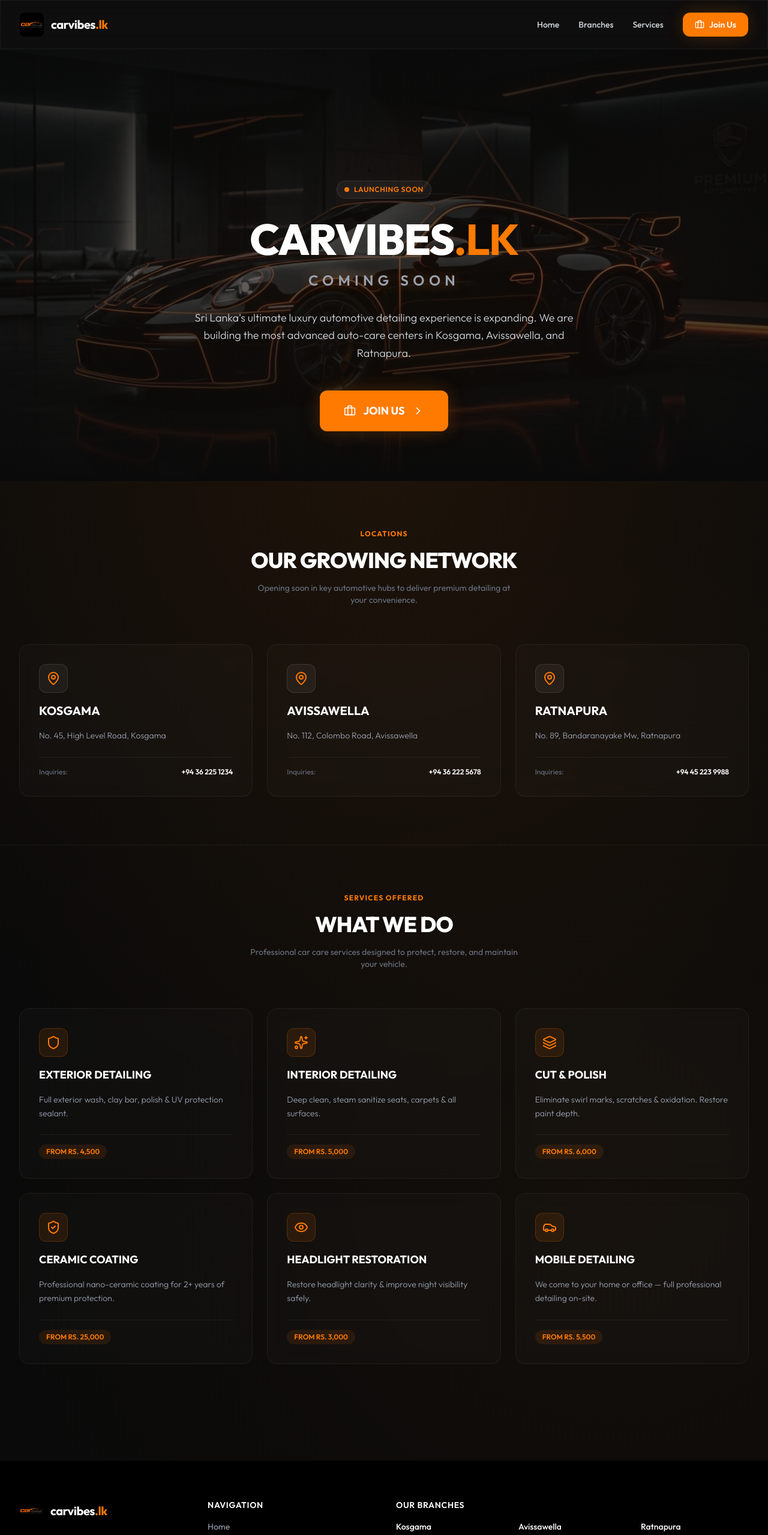
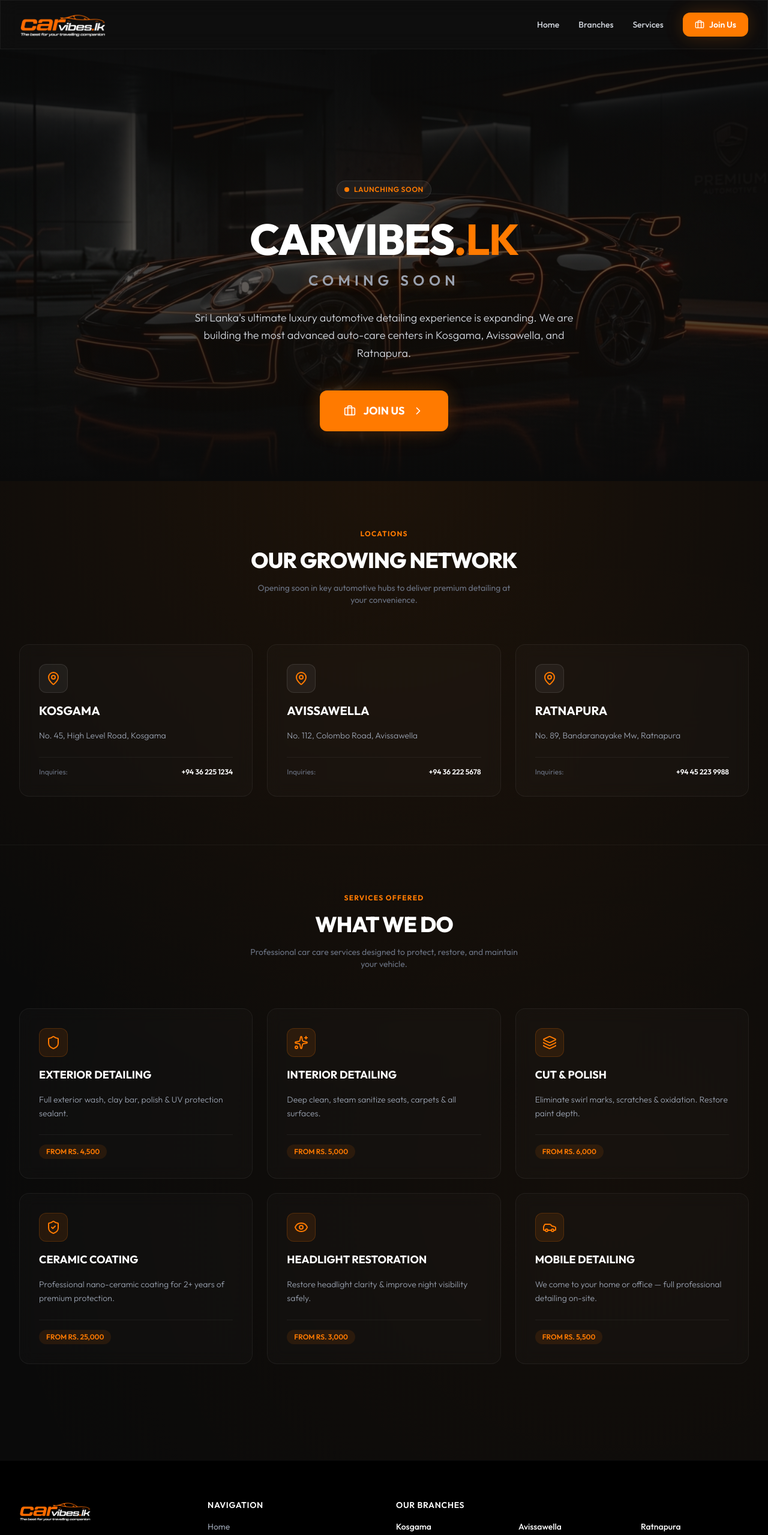
Before and after one commit to Pubudu-Harshana/carvibes_frontend, a Next.js app: page / in a window 1280 px wide. Shown: the top 2559 px of the page at 60% size. Built offline with nearby package versions, Linux system fonts and the light colour scheme.

Commit message:
Refine logo aspect ratio in header/footer and update build scripts

```diff
--- a/package.json
+++ b/package.json
@@ -4,7 +4,7 @@
   "private": true,
   "scripts": {
     "dev": "next dev",
-    "build": "next build --turbopack",
+    "build": "next build",
     "start": "next start",
     "lint": "eslint"
   },
--- a/src/components/Footer.tsx
+++ b/src/components/Footer.tsx
@@ -10,19 +10,15 @@
 
           {/* Logo & About */}
           <div className="space-y-4">
-            <Link href="/" className="flex items-center gap-3 group">
-              <div className="relative h-10 w-10 overflow-hidden rounded-lg bg-black p-1">
-                <Image
-                  src="/logo.png"
-                  alt="CarVibes.lk Logo"
-                  fill
-                  className="object-contain"
-                  sizes="40px"
-                />
-              </div>
-              <span className="text-xl font-bold tracking-tight text-white">
-                carvibes<span className="text-primary">.lk</span>
-              </span>
+            <Link href="/" className="flex items-center shrink-0 group">
+              <Image
+                src="/logo.png"
+                alt="CarVibes.lk Logo"
+                width={150}
+                height={42}
+                className="h-10 w-auto object-contain transition-transform group-hover:scale-[1.01]"
+                priority
+              />
             </Link>
             <p className="text-sm text-gray-500 leading-relaxed">
               Sri Lanka&apos;s premier professional car detailing & auto care service. Experience luxury detailing perfected to perfection.
--- a/src/components/Navbar.tsx
+++ b/src/components/Navbar.tsx
@@ -35,20 +35,16 @@
     <header className="sticky top-0 z-50 w-full glass-panel border-b border-white/5 transition-all duration-300">
       <div className="mx-auto max-w-7xl px-4 sm:px-6 lg:px-8">
         <div className="flex h-20 items-center justify-between">
-          {/* Logo and Brand Name */}
-          <Link href="/" className="flex items-center gap-3 group">
-            <div className="relative h-10 w-10 overflow-hidden rounded-lg bg-black p-1 transition-transform group-hover:scale-105">
-              <Image
-                src="/logo.png"
-                alt="CarVibes.lk Logo"
-                fill
-                className="object-contain"
-                sizes="40px"
-              />
-            </div>
-            <span className="text-xl font-bold tracking-tight text-white group-hover:text-primary transition-colors">
-              carvibes<span className="text-primary">.lk</span>
-            </span>
+          {/* Logo */}
+          <Link href="/" className="flex items-center shrink-0 group">
+            <Image
+              src="/logo.png"
+              alt="CarVibes.lk Logo"
+              width={180}
+              height={52}
+              className="h-12 w-auto object-contain transition-transform group-hover:scale-[1.02]"
+              priority
+            />
           </Link>
 
           {/* Desktop Navigation */}
```
Also changed, not shown: public/logo.png.
